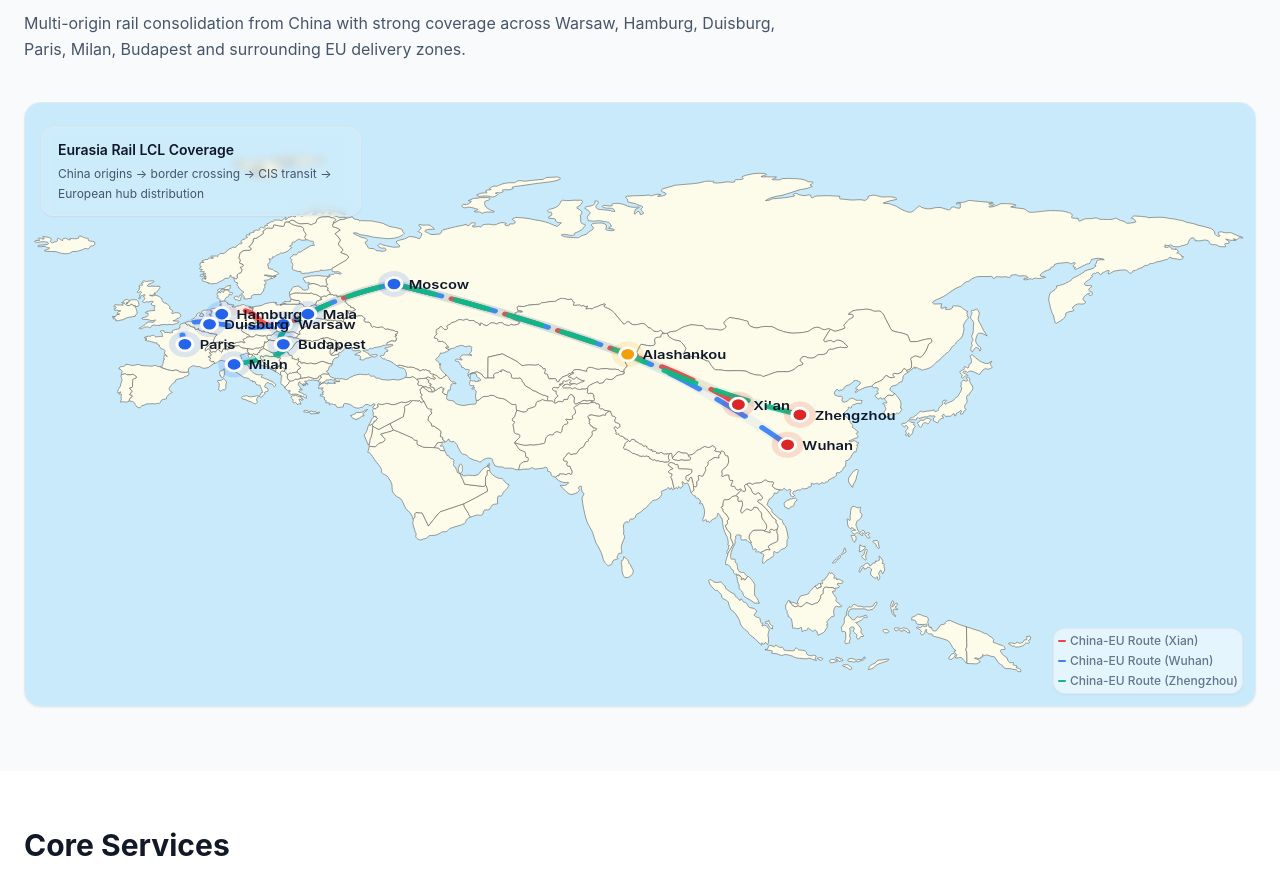
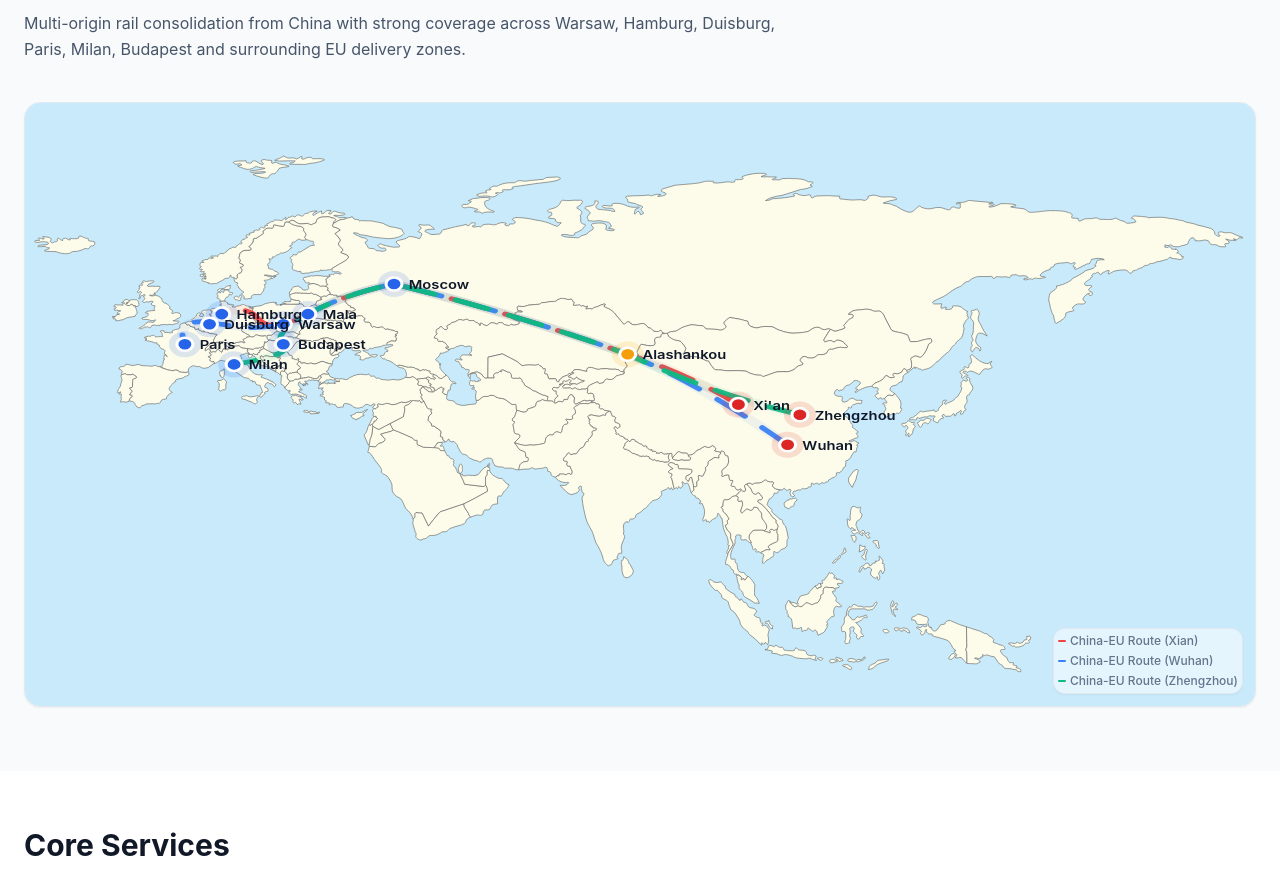
Before and after one commit to Bion3/txmh-eurasia-landing, a React (Vite) app: page / in a window 1280 px wide. Shown: the part 826-1721 px from the top of the page. Built offline with nearby package versions, Linux system fonts and the light colour scheme.

Commit message:
initial website upload

```diff
--- a/src/components/EurasiaMapSvg.jsx
+++ b/src/components/EurasiaMapSvg.jsx
@@ -205,15 +205,7 @@ export default function EurasiaMapSvg() {
         </svg>
       </div>
 
-      {/* 左下角标题信息 */}
-      <div className="absolute left-2 top-2 md:left-4 md:top-6 bg-white/10 backdrop-blur-sm rounded-xl border border-slate-200 px-4 py-3 shadow-sm max-w-xs">
-        <div className="text-sm font-semibold text-slate-900">
-          Eurasia Rail LCL Coverage
-        </div>
-        <div className="mt-1 text-xs text-slate-600 leading-relaxed">
-          China origins → border crossing → CIS transit → European hub distribution
-        </div>
-      </div>
+
 
       {/* 右下角图例 */}
       <div className="absolute bottom-3 right-3 bg-white/50 backdrop-blur-sm p-1 rounded-xl border border-slate-200 text-xs shadow-sm">
```
